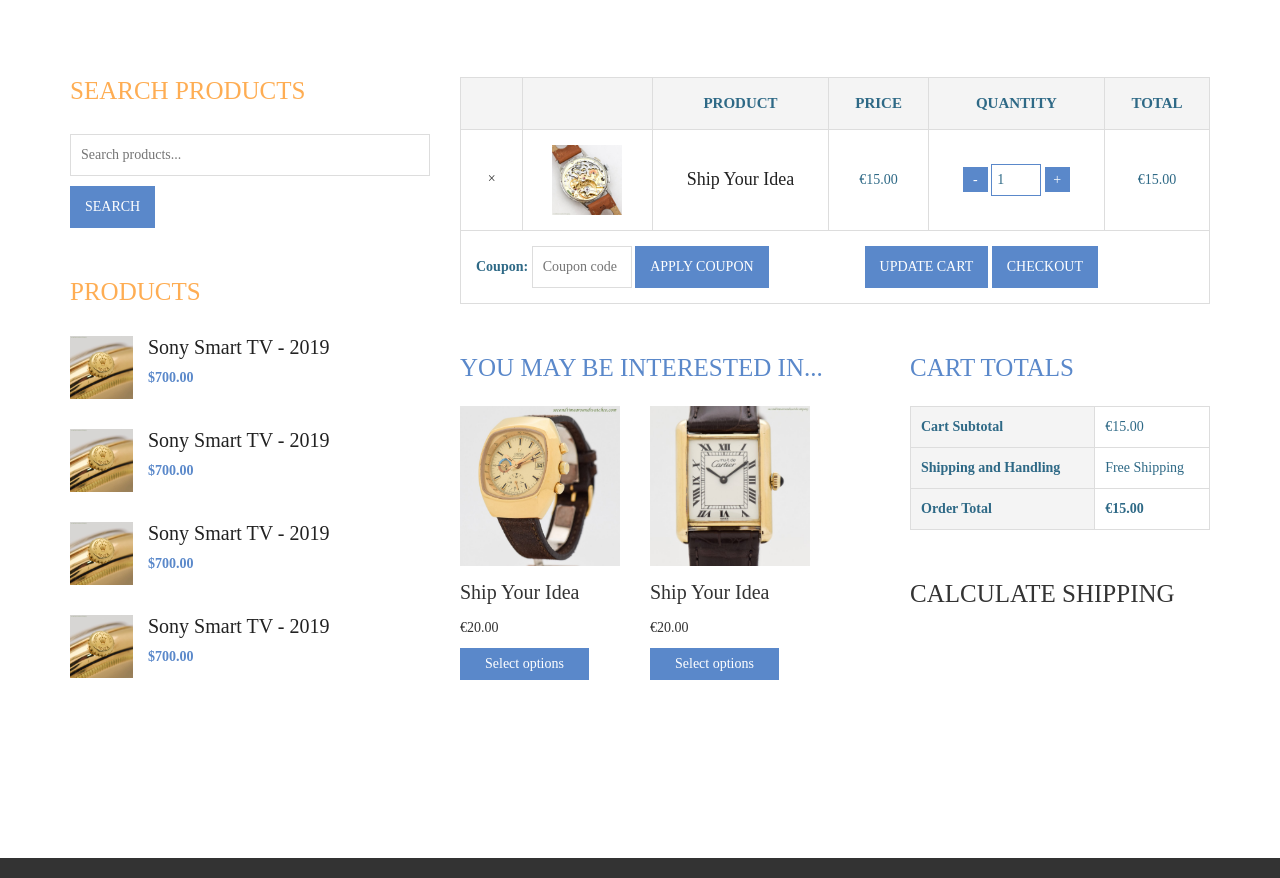
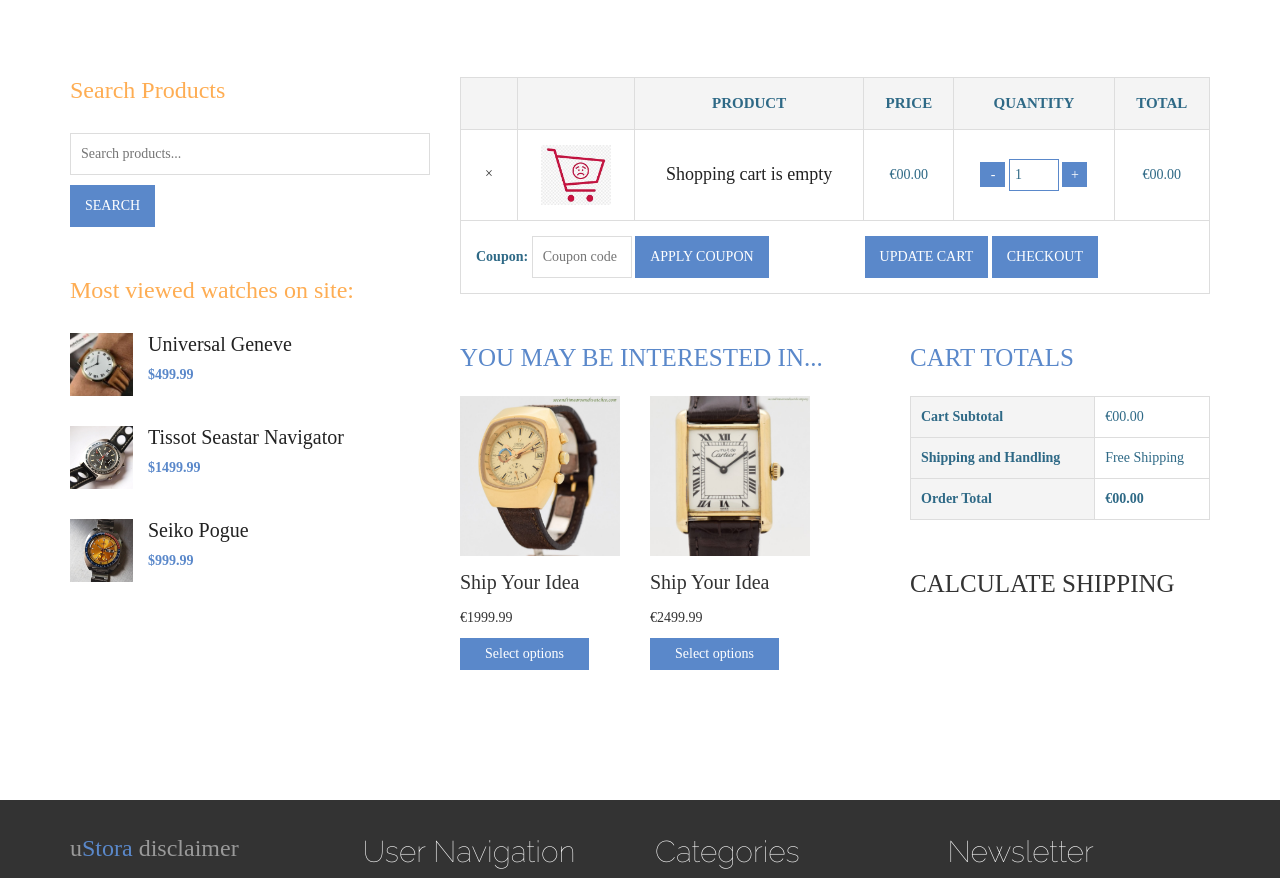
Before and after one commit to jbthemc/vintage-watches-online-web-app, a plain HTML site: page cart.html in a window 1280 px wide. Shown: the part 557-1435 px from the top of the page. Drawn offline with nearby package versions, Linux system fonts and the light colour scheme; no server answers.

Commit message:
2019.08.26-Adjust Shopping Cart page

```diff
--- a/cart.html
+++ b/cart.html
@@ -157,33 +157,26 @@
                     </div>
 
                     <div id="recent" class="single-sidebar">
-                        <h2 class="sidebar-title">Products</h2>
+                        <h2 class="sidebar-title">Most viewed watches on site:</h2>
                         <div class="thubmnail-recent">
-                            <img src="img/product-thumb-1.jpg" class="recent-thumb" alt="">
-                            <h2><a href="single-product.html">Sony Smart TV - 2019</a></h2>
+                            <img src="img/4_watches/Universal_Geneve.jpg" class="recent-thumb" alt="">
+                            <h2><a href="single-product.html">Universal Geneve</a></h2>
                             <div class="product-sidebar-price">
-                                <ins>$700.00</ins>
+                                <ins>$499.99</ins>
                             </div>
                         </div>
                         <div class="thubmnail-recent">
-                            <img src="img/product-thumb-1.jpg" class="recent-thumb" alt="">
-                            <h2><a href="single-product.html">Sony Smart TV - 2019</a></h2>
+                            <img src="img/4_watches/Tissot_Seastar_Navigator.jpg" class="recent-thumb" alt="">
+                            <h2><a href="single-product.html">Tissot Seastar Navigator</a></h2>
                             <div class="product-sidebar-price">
-                                <ins>$700.00</ins>
+                                <ins>$1499.99</ins>
                             </div>
                         </div>
                         <div class="thubmnail-recent">
-                            <img src="img/product-thumb-1.jpg" class="recent-thumb" alt="">
-                            <h2><a href="single-product.html">Sony Smart TV - 2019</a></h2>
+                            <img src="img/4_watches/Seiko_Pogue.jpg" class="recent-thumb" alt="">
+                            <h2><a href="single-product.html">Seiko Pogue</a></h2>
                             <div class="product-sidebar-price">
-                                <ins>$700.00</ins>
-                            </div>
-                        </div>
-                        <div class="thubmnail-recent">
-                            <img src="img/product-thumb-1.jpg" class="recent-thumb" alt="">
-                            <h2><a href="single-product.html">Sony Smart TV - 2019</a></h2>
-                            <div class="product-sidebar-price">
-                                <ins>$700.00</ins>
+                                <ins>$999.99</ins>
                             </div>
                         </div>
                     </div>
@@ -211,15 +204,15 @@
                                             </td>
 
                                             <td class="product-thumbnail">
-                                                <a href="single-product.html"><img width="145" height="145" alt="poster_1_up" class="shop_thumbnail" src="img/product-thumb-2.jpg"></a>
+                                                <a href="single-product.html"><img width="145" height="145" alt="poster_1_up" class="shop_thumbnail" src="img/3_logo/empty_shopping_cart_logo.jpg"></a>
                                             </td>
 
                                             <td class="product-name">
-                                                <a href="single-product.html">Ship Your Idea</a>
+                                                <a href="single-product.html">Shopping cart is empty</a>
                                             </td>
 
                                             <td class="product-price">
-                                                <span class="amount">€15.00</span>
+                                                <span class="amount">€00.00</span>
                                             </td>
 
                                             <td class="product-quantity">
@@ -231,7 +224,7 @@
                                             </td>
 
                                             <td class="product-subtotal">
-                                                <span class="amount">€15.00</span>
+                                                <span class="amount">€00.00</span>
                                             </td>
                                         </tr>
                                         <tr>
@@ -259,7 +252,7 @@
                                         <a href="single-product.html">
                                             <img width="325" height="325" alt="T_4_front" class="attachment-shop_catalog wp-post-image" src="img/product-2.jpg">
                                             <h3>Ship Your Idea</h3>
-                                            <span class="price"><span class="amount">€20.00</span></span>
+                                            <span class="price"><span class="amount">€1999.99</span></span>
                                         </a>
 
                                         <a class="add_to_cart_button" data-quantity="1" data-product_sku="" data-product_id="22" rel="nofollow" href="single-product.html">Select options</a>
@@ -269,7 +262,7 @@
                                         <a href="single-product.html">
                                             <img width="325" height="325" alt="T_4_front" class="attachment-shop_catalog wp-post-image" src="img/product-4.jpg">
                                             <h3>Ship Your Idea</h3>
-                                            <span class="price"><span class="amount">€20.00</span></span>
+                                            <span class="price"><span class="amount">€2499.99</span></span>
                                         </a>
 
                                         <a class="add_to_cart_button" data-quantity="1" data-product_sku="" data-product_id="22" rel="nofollow" href="single-product.html">Select options</a>
@@ -285,7 +278,7 @@
                                     <tbody>
                                         <tr class="cart-subtotal">
                                             <th>Cart Subtotal</th>
-                                            <td><span class="amount">€15.00</span></td>
+                                            <td><span class="amount">€00.00</span></td>
                                         </tr>
 
                                         <tr class="shipping">
@@ -295,7 +288,7 @@
 
                                         <tr class="order-total">
                                             <th>Order Total</th>
-                                            <td><strong><span class="amount">€15.00</span></strong> </td>
+                                            <td><strong><span class="amount">€00.00</span></strong> </td>
                                         </tr>
                                     </tbody>
                                 </table>
--- a/style.css
+++ b/style.css
@@ -701,9 +701,9 @@ width: 10px;
 
 .sidebar-title {
     color: #fead53;
-    font-size: 25px;
+    font-size: 24px;
     margin-bottom: 30px;
-    text-transform: uppercase;
+    /* text-transform: uppercase; */
 }
 .single-sidebar {
     margin-bottom: 50px;
```
Also changed, not shown: js/cart.js (+5 -5 lines), img/3_logo/empty_shopping_cart_logo.jpg (added).
